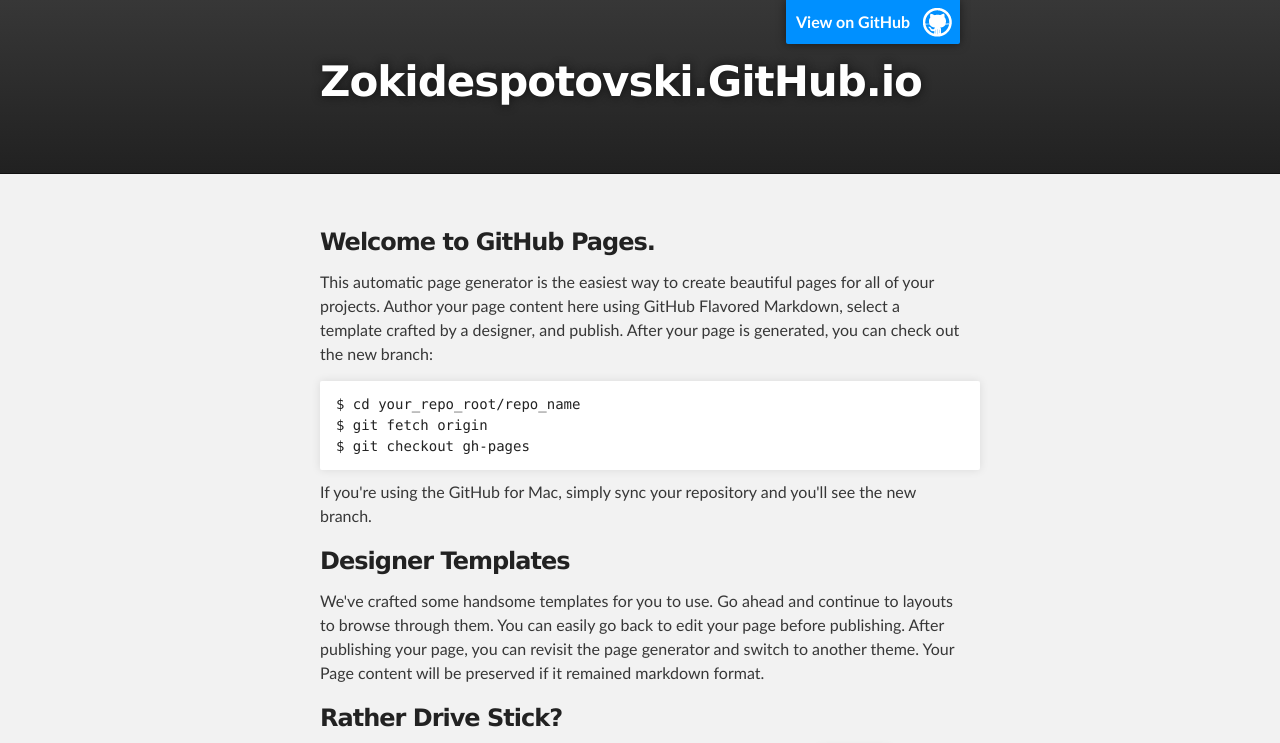
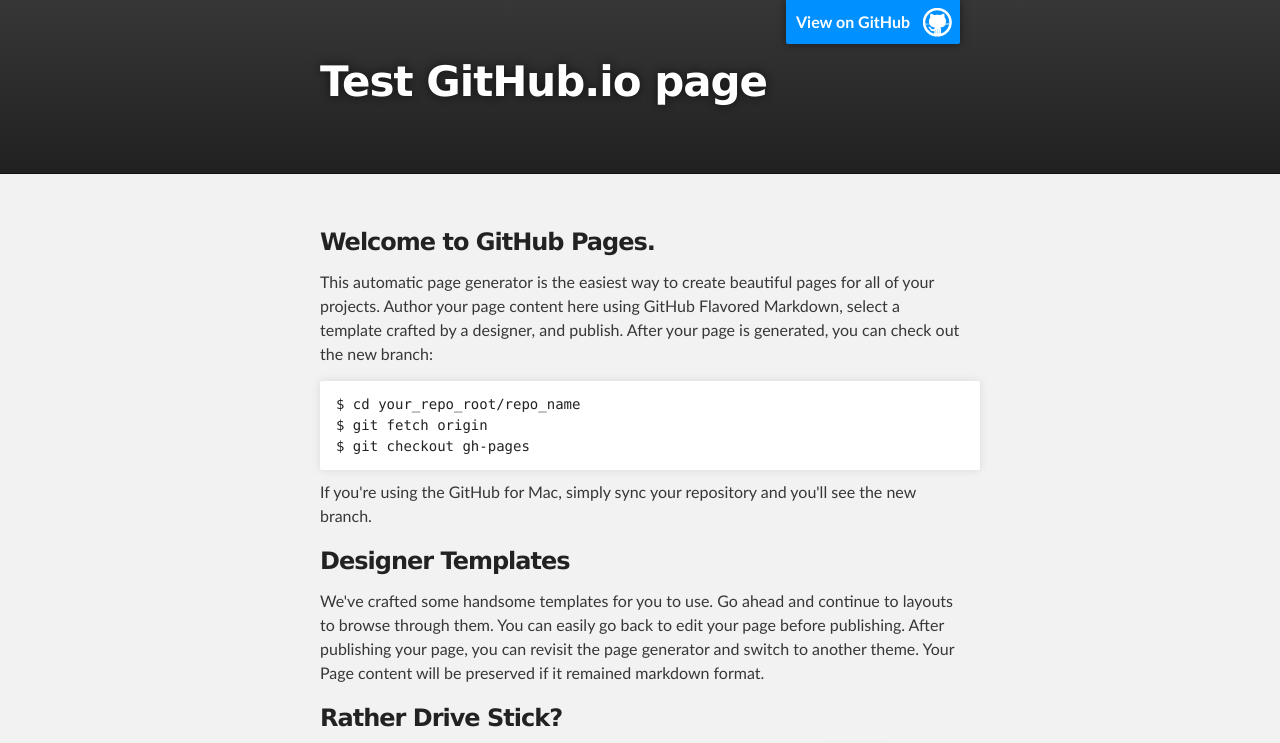
Before and after one commit to ZokiDespotovski/ZokiDespotovski.github.io, a plain HTML site: page index.html in a window 1280 px wide. Shown: the top 743 px of the page. Drawn offline with Linux system fonts and the light colour scheme.

Commit message:
Replace master branch with page content via GitHub

```diff
--- a/index.html
+++ b/index.html
@@ -4,11 +4,11 @@
   <head>
     <meta charset='utf-8'>
     <meta http-equiv="X-UA-Compatible" content="chrome=1">
-    <meta name="description" content="Zokidespotovski.GitHub.io : ">
+    <meta name="description" content="Test GitHub.io page : ">
 
     <link rel="stylesheet" type="text/css" media="screen" href="stylesheets/stylesheet.css">
 
-    <title>Zokidespotovski.GitHub.io</title>
+    <title>Test GitHub.io page</title>
   </head>
 
   <body>
@@ -18,7 +18,7 @@
         <header class="inner">
           <a id="forkme_banner" href="https://github.com/ZokiDespotovski">View on GitHub</a>
 
-          <h1 id="project_title">Zokidespotovski.GitHub.io</h1>
+          <h1 id="project_title">Test GitHub.io page</h1>
           <h2 id="project_tagline"></h2>
 
         </header>
```
Also changed, not shown: params.json (+1 -1 lines).
